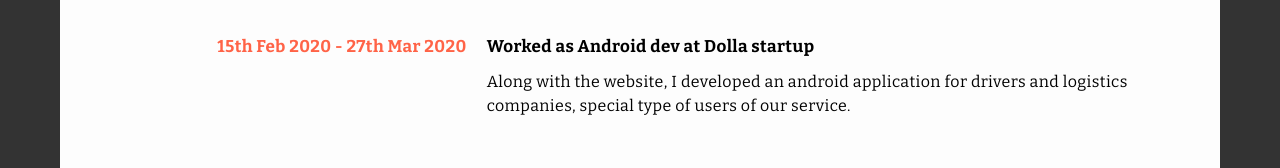
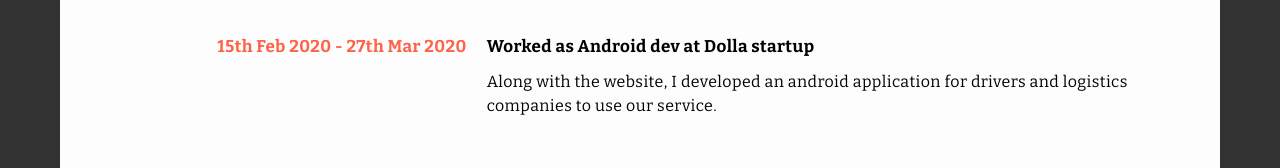
Before and after one commit to nurbolatk/nurbolatk.github.io, a plain HTML site: page index.html in a window 1280 px wide. Shown: the part 2093-2261 px from the top of the page. Drawn offline with nearby package versions, Linux system fonts and the light colour scheme.

Commit message:
Fix text in (the last) Android job experience

```diff
--- a/index.html
+++ b/index.html
@@ -527,7 +527,7 @@
                             Worked as Android dev at Dolla startup
                         </h3>
                         <div class="exp-description">
-                            Along with the website, I developed an android application for drivers and logistics companies, special type of users of our service.
+                            Along with the website, I developed an android application for drivers and logistics companies to use our service.
                         </div>
                     </div>
                 </div>
```
